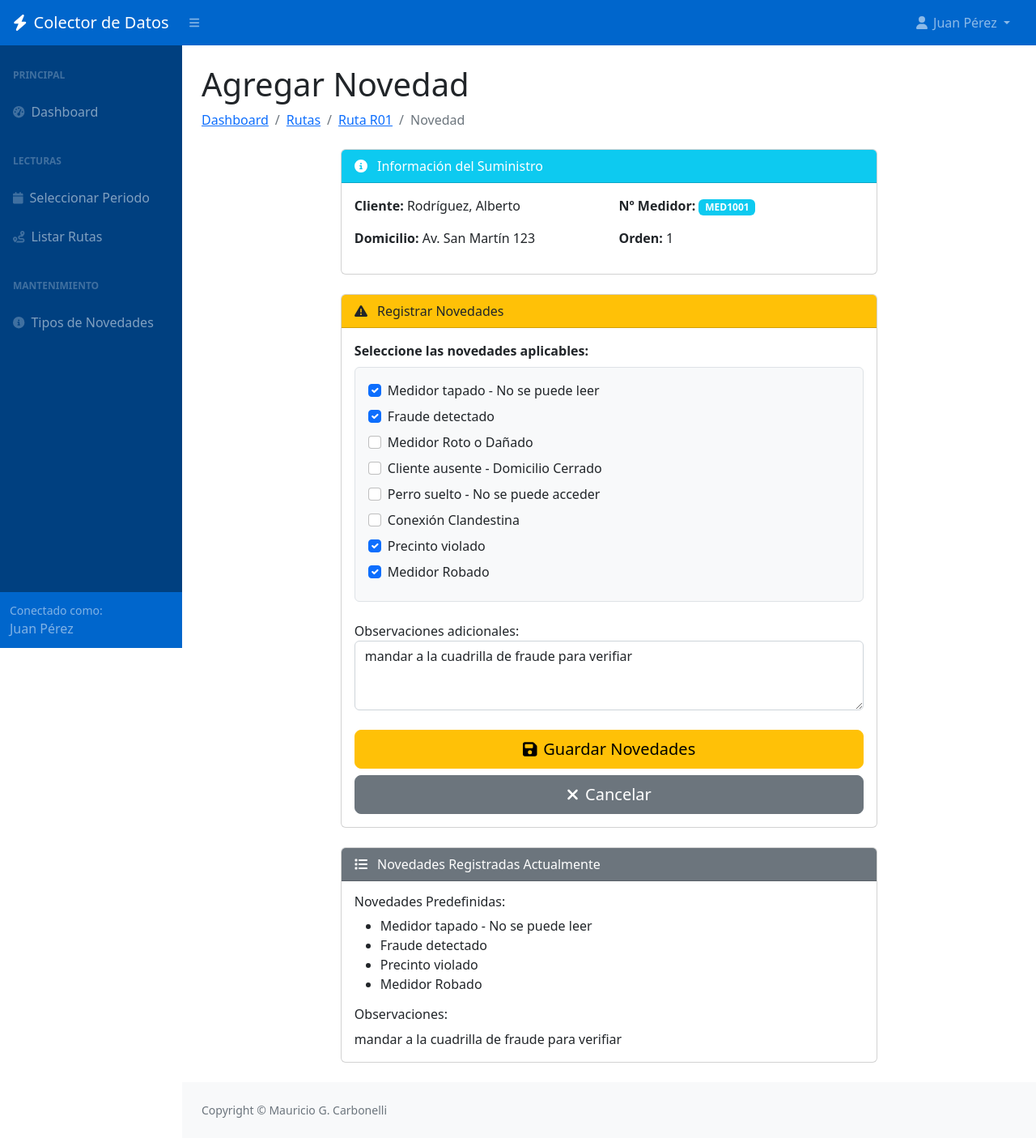
After one commit to mcarbonelli/Python-Entrega-3, a Django app: page /agregar-novedad/1/ in a window 1280 px wide. The commit adds this page. Shown: the whole page at 81% size. Run offline with Django 5.2, Linux system fonts and the light colour scheme; a user stored in the database is signed in; data comes from the database, SQL or seed files in the repository; both versions use the stored data as it was after the commit; some libraries are stand-ins or nearby versions.

Commit message:
Add files via upload

```diff
--- a/lecturas/forms.py
+++ b/lecturas/forms.py
@@ -129,3 +129,33 @@ class NovedadForm(forms.Form):
             raise ValidationError('Debe seleccionar al menos una novedad o escribir una observación.')
 
         return cleaned_data
+
+
+class NovedadModelForm(forms.ModelForm):
+    """Formulario para crear/editar tipos de novedades"""
+    class Meta:
+        model = Novedad
+        fields = ['descripcion']
+        widgets = {
+            'descripcion': forms.TextInput(attrs={
+                'class': 'form-control form-control-lg',
+                'placeholder': 'Ingrese la descripción de la novedad',
+                'maxlength': '200'
+            })
+        }
+        labels = {
+            'descripcion': 'Descripción'
+        }
+
+    def clean_descripcion(self):
+        descripcion = self.cleaned_data.get('descripcion')
+
+        # Validar que no esté vacía
+        if not descripcion or not descripcion.strip():
+            raise ValidationError('La descripción no puede estar vacía')
+
+        # Validar longitud mínima
+        if len(descripcion.strip()) < 3:
+            raise ValidationError('La descripción debe tener al menos 3 caracteres')
+
+        return descripcion.strip()
--- /dev/null
+++ b/lecturas/templates/lecturas/agregar_novedad.html
@@ -0,0 +1,136 @@
+{% extends 'lecturas/base.html' %}
+
+{% block title %}Agregar Novedad{% endblock %}
+
+{% block content %}
+<h1 class="mt-4">Agregar Novedad</h1>
+<ol class="breadcrumb mb-4">
+    <li class="breadcrumb-item"><a href="{% url 'dashboard' %}">Dashboard</a></li>
+    <li class="breadcrumb-item"><a href="{% url 'listar_rutas' %}">Rutas</a></li>
+    <li class="breadcrumb-item"><a href="{% url 'tomar_lecturas' lectura.ruta %}">Ruta {{ lectura.ruta }}</a></li>
+    <li class="breadcrumb-item active">Novedad</li>
+</ol>
+
+<div class="row justify-content-center">
+    <div class="col-lg-8">
+        <!-- Información del suministro -->
+        <div class="card mb-4">
+            <div class="card-header bg-info text-white">
+                <i class="fas fa-info-circle me-2"></i>
+                Información del Suministro
+            </div>
+            <div class="card-body">
+                <div class="row">
+                    <div class="col-md-6">
+                        <p><strong>Cliente:</strong> {{ lectura.cliente.denominacion }}</p>
+                        <p><strong>Domicilio:</strong> {{ lectura.cliente.domicilio }}</p>
+                    </div>
+                    <div class="col-md-6">
+                        <p><strong>Nº Medidor:</strong> <span class="badge bg-info">{{ lectura.numero_medidor }}</span>
+                        </p>
+                        <p><strong>Orden:</strong> {{ lectura.orden }}</p>
+                    </div>
+                </div>
+            </div>
+        </div>
+
+        <!-- Formulario de novedades -->
+        <div class="card mb-4">
+            <div class="card-header bg-warning text-dark">
+                <i class="fas fa-exclamation-triangle me-2"></i>
+                Registrar Novedades
+            </div>
+            <div class="card-body">
+                <form method="post">
+                    {% csrf_token %}
+
+                    <!-- Novedades predefinidas -->
+                    <div class="mb-4">
+                        <label class="form-label fw-bold">Seleccione las novedades aplicables:</label>
+                        <div class="border rounded p-3 bg-light">
+                            {% for choice in form.novedades_predefinidas %}
+                            <div class="form-check mb-2">
+                                {{ choice.tag }}
+                                <label class="form-check-label" for="{{ choice.id_for_label }}">
+                                    {{ choice.choice_label }}
+                                </label>
+                            </div>
+                            {% endfor %}
+                        </div>
+                        {% if form.novedades_predefinidas.errors %}
+                        <div class="text-danger small mt-2">{{ form.novedades_predefinidas.errors }}</div>
+                        {% endif %}
+                    </div>
+
+                    <!-- Novedad libre -->
+                    <div class="mb-4">
+                        {{ form.novedad_libre.label_tag }}
+                        {{ form.novedad_libre }}
+                        {% if form.novedad_libre.errors %}
+                        <div class="text-danger small mt-2">{{ form.novedad_libre.errors }}</div>
+                        {% endif %}
+                    </div>
+
+                    <!-- Errores del formulario -->
+                    {% if form.non_field_errors %}
+                    <div class="alert alert-danger">
+                        {{ form.non_field_errors }}
+                    </div>
+                    {% endif %}
+
+                    <!-- Botones -->
+                    <div class="d-grid gap-2">
+                        <button type="submit" class="btn btn-warning btn-lg">
+                            <i class="fas fa-save me-2"></i>Guardar Novedades
+                        </button>
+                        <a href="{% url 'tomar_lecturas' lectura.ruta %}" class="btn btn-secondary btn-lg">
+                            <i class="fas fa-times me-2"></i>Cancelar
+                        </a>
+                    </div>
+                </form>
+            </div>
+        </div>
+
+        <!-- Novedades actuales -->
+        {% if lectura.novedades.count > 0 or lectura.novedad_libre %}
+        <div class="card mb-4">
+            <div class="card-header bg-secondary text-white">
+                <i class="fas fa-list me-2"></i>
+                Novedades Registradas Actualmente
+            </div>
+            <div class="card-body">
+                {% if lectura.novedades.count > 0 %}
+                <h6>Novedades Predefinidas:</h6>
+                <ul>
+                    {% for novedad in lectura.novedades.all %}
+                    <li>{{ novedad.descripcion }}</li>
+                    {% endfor %}
+                </ul>
+                {% endif %}
+
+                {% if lectura.novedad_libre %}
+                <h6>Observaciones:</h6>
+                <p class="mb-0">{{ lectura.novedad_libre }}</p>
+                {% endif %}
+            </div>
+        </div>
+        {% endif %}
+    </div>
+</div>
+{% endblock %}
+
+{% block extra_css %}
+<style>
+    @media (max-width: 768px) {
+        .form-check-label {
+            font-size: 1rem;
+        }
+
+        .form-check-input {
+            width: 1.5rem;
+            height: 1.5rem;
+            margin-top: 0.1rem;
+        }
+    }
+</style>
+{% endblock %}
--- a/lecturas/urls.py
+++ b/lecturas/urls.py
@@ -2,9 +2,12 @@ from django.urls import path
 from . import views
 
 urlpatterns = [
+    # Ruteo de vistas generales
     path('', views.LoginView.as_view(), name='login'), # Con esto hago que cuando no ingresa ninguna ruta vaya a la vista del login
     path('logout/', views.LogoutView.as_view(), name='logout'),
     path('dashboard/', views.DashboardView.as_view(), name='dashboard'),
+
+    # Ruteo de vistas para la gestion de lecturas
     path('seleccionar-periodo/', views.SeleccionarPeriodoView.as_view(), name='seleccionar_periodo'),
     path('listar-rutas/', views.ListarRutasView.as_view(), name='listar_rutas'),
     path('tomar-lecturas/<str:ruta>/', views.TomarLecturasView.as_view(), name='tomar_lecturas'),
@@ -14,6 +17,15 @@ urlpatterns = [
     path('cerrar-ruta/', views.CerrarRutaView.as_view(), name='cerrar_ruta'),
     path('abrir-ruta/', views.AbrirRutaView.as_view(), name='abrir_ruta'),
 
+    # Ruteo de vistas para la gestion de tipos de novedades - CRUD
+    path('crear-tipo-novedad/', views.CrearNovedadView.as_view(), name='crear_tipo_novedad'),
+    path('editar-tipo-novedad/<int:pk>/', views.EditarNovedadView.as_view(), name='editar_tipo_novedad'),
+    path('eliminar-tipo-novedad/<int:pk>/', views.EliminarNovedadView.as_view(), name='eliminar_tipo_novedad'),
     path('listar-novedades/', views.ListarTiposNovedadesView.as_view(), name='listar_tipos_novedades'),
 
+    # Ruteo de vistas para la gestion de operadores/usuarios - CRUD
+    # -- Pendiente: Es un poco más complejo que el resto, porque debo manejar 2 modelos, el User y el Operador.
+
+
+
 ]
--- a/lecturas/views.py
+++ b/lecturas/views.py
@@ -3,13 +3,13 @@ from django.contrib.auth import authenticate, login, logout
 from django.contrib.auth.mixins import LoginRequiredMixin
 from django.views.generic import ListView, FormView, UpdateView
 from django.contrib import messages
-from django.db.models import Count, Q, Max
+from django.db.models import *
 from django.utils import timezone
 
 from django.views import View
 from django.urls import reverse_lazy, reverse
 from .models import Operador, Cliente, Lote, Novedad
-from .forms import LoginForm, PeriodoForm, LecturaForm, NovedadForm
+from .forms import LoginForm, PeriodoForm, LecturaForm, NovedadForm, NovedadModelForm
 
 class LoginView(View):
     """Vista de login"""
@@ -232,7 +232,12 @@ class AgregarNovedadView(LoginRequiredMixin, View):
 
     def get(self, request, pk):
         lectura = get_object_or_404(Lote, pk=pk)
-        form = NovedadForm(initial={'novedad_libre': lectura.novedad_libre})
+        # Obtener las novedades actuales de la lectura para pre-cargarlas en el formulario
+        novedades_actuales = list(lectura.novedades.values_list('cod_novedad', flat=True))
+        form = NovedadForm(initial={
+            'novedad_libre': lectura.novedad_libre,
+            'novedades_predefinidas': novedades_actuales
+        })
         return render(request, self.template_name, {'form': form, 'lectura': lectura})
 
     def post(self, request, pk):
@@ -308,6 +313,54 @@ class AbrirRutaView(LoginRequiredMixin, View):
 
 
 
+class CrearNovedadView(LoginRequiredMixin, View):
+    """Vista para crear una novedad"""
+    model = Novedad
+    form_class = NovedadModelForm
+    template_name = 'lecturas/crear_tipo_novedad.html'
+    success_url = reverse_lazy('listar_tipos_novedades')
+
+    def get(self, request):
+        form = self.form_class()
+        return render(request, self.template_name, {'form': form})
+
+    def post(self, request):
+        form = self.form_class(request.POST)
+        if form.is_valid():
+            form.save()
+            messages.success(self.request, 'Novedad creada correctamente')
+            return redirect(self.success_url)
+        return render(request, self.template_name, {'form': form})
+
+
+class EditarNovedadView(LoginRequiredMixin, UpdateView):
+    """Vista para editar una novedad existente"""
+    model = Novedad
+    form_class = NovedadModelForm
+    template_name = 'lecturas/editar_tipo_novedad.html'
+    success_url = reverse_lazy('listar_tipos_novedades')
+
+    def form_valid(self, form):
+        messages.success(self.request, 'Novedad actualizada correctamente')
+        return super().form_valid(form)
+
+
+class EliminarNovedadView(LoginRequiredMixin, View):
+    """Vista para eliminar una novedad"""
+    def post(self, request, pk):
+        novedad = get_object_or_404(Novedad, pk=pk)
+        descripcion = novedad.descripcion
+
+        # Verificar si está siendo usada en alguna lectura
+        if novedad.lote_set.exists():
+            messages.error(request, f'No se puede eliminar la novedad "{descripcion}" porque está siendo utilizada en lecturas.')
+            return redirect('listar_tipos_novedades')
+
+        novedad.delete()
+        messages.success(request, f'Novedad "{descripcion}" eliminada correctamente')
+        return redirect('listar_tipos_novedades')
+
+
 class ListarTiposNovedadesView(LoginRequiredMixin, ListView):
     """Vista para listar tipos de novedades"""
     model = Novedad
```
Also changed, not shown: lecturas/models.py (+4 -4 lines), lecturas/templates/lecturas/crear_tipo_novedad.html (added, +67 -0 lines), lecturas/templates/lecturas/editar_tipo_novedad.html (added, +67 -0 lines), lecturas/templates/lecturas/listar_tipos_novedades.html (+15 -4 lines), README.md, dblecturas.sqlite3.
